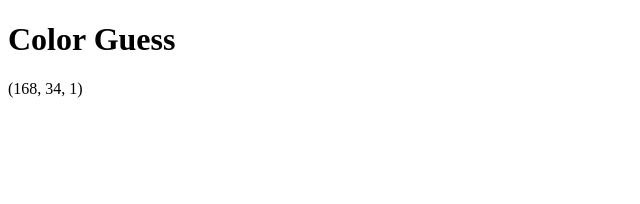
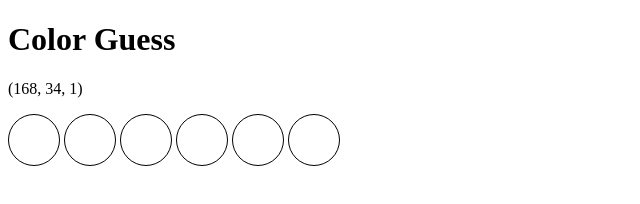
Before and after one commit to lzaghi/color-guess, a website: page index.html in a window 1280 px wide. Shown: the whole page, without its empty margins (0-640 px from the left). Drawn offline with Linux system fonts and the light colour scheme.

Commit message:
requisito 3

```diff
--- a/index.html
+++ b/index.html
@@ -13,6 +13,15 @@
 
   <p id="rgb-color">(168, 34, 1)</p>
 
+  <section id="balls-container">
+    <div class="ball"></div>
+    <div class="ball"></div>
+    <div class="ball"></div>
+    <div class="ball"></div>
+    <div class="ball"></div>
+    <div class="ball"></div>
+  </section>
+
   <script src="./script.js"></script>
 </body>
 </html>
--- a/style.css
+++ b/style.css
@@ -0,0 +1,7 @@
+.ball {
+  border: 1px solid black;
+  width: 50px;
+  height: 50px;
+  display: inline-block;
+  border-radius: 100%;
+}
```
